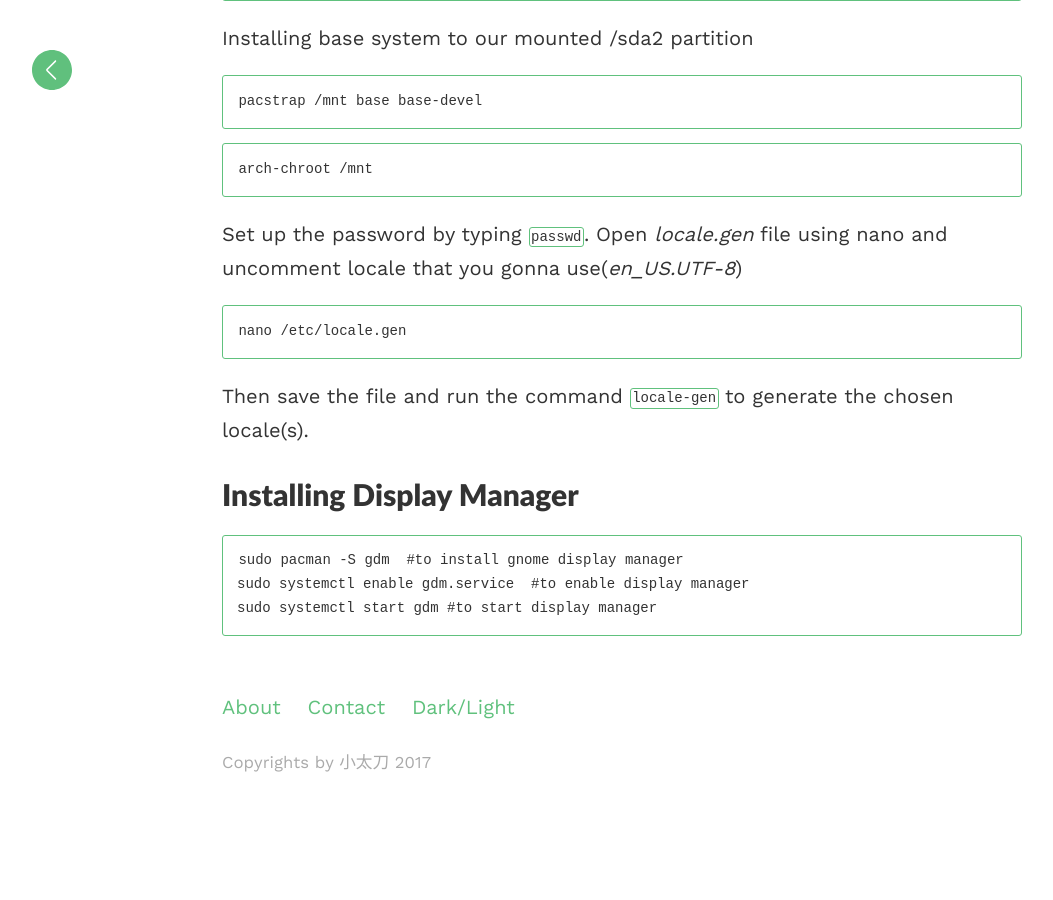
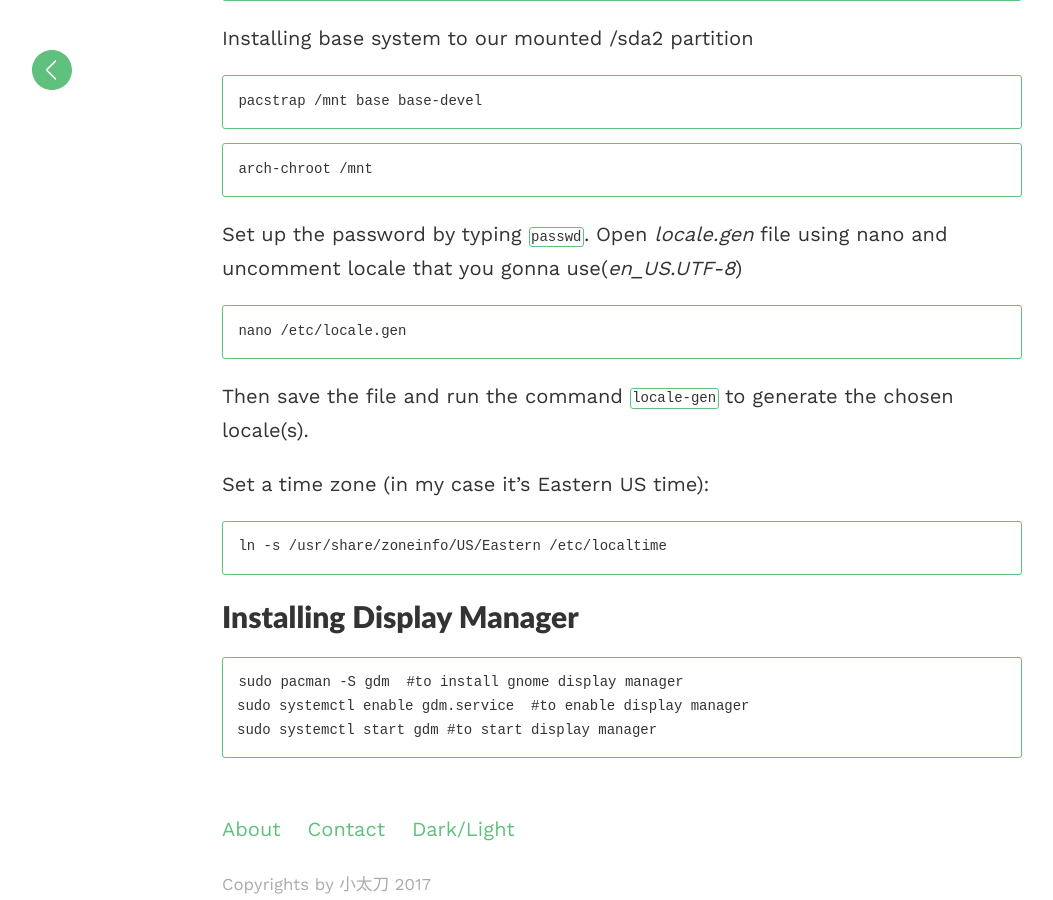
Before and after one commit to evgeniyantipin/evgeniyantipin.github.io, a Jekyll site: the page built from _posts/2018-01-02-how-to-install-arch-linux.md, in a window 1280 px wide and 900 px high, scrolled down 1206 px. Shown: the whole window, without its empty margins (18-1071 px from the left). Built offline with Jekyll 4.4.1, drawn with Linux system fonts in a browser that asks for light colours; before the commit the page ends 1984 px from its top, so only the background shows below that.

Commit message:
Update 2018-01-02-how-to-install-arch-linux.md

````diff
--- a/_posts/2018-01-02-how-to-install-arch-linux.md
+++ b/_posts/2018-01-02-how-to-install-arch-linux.md
@@ -33,6 +33,10 @@ nano /etc/locale.gen
 ```
 Then save the file and run the command `locale-gen` to generate the chosen locale(s).
 
+Set a time zone (in my case it's Eastern US time):
+```bash
+ln -s /usr/share/zoneinfo/US/Eastern /etc/localtime
+```
 
 
 ## Installing display manager
````
